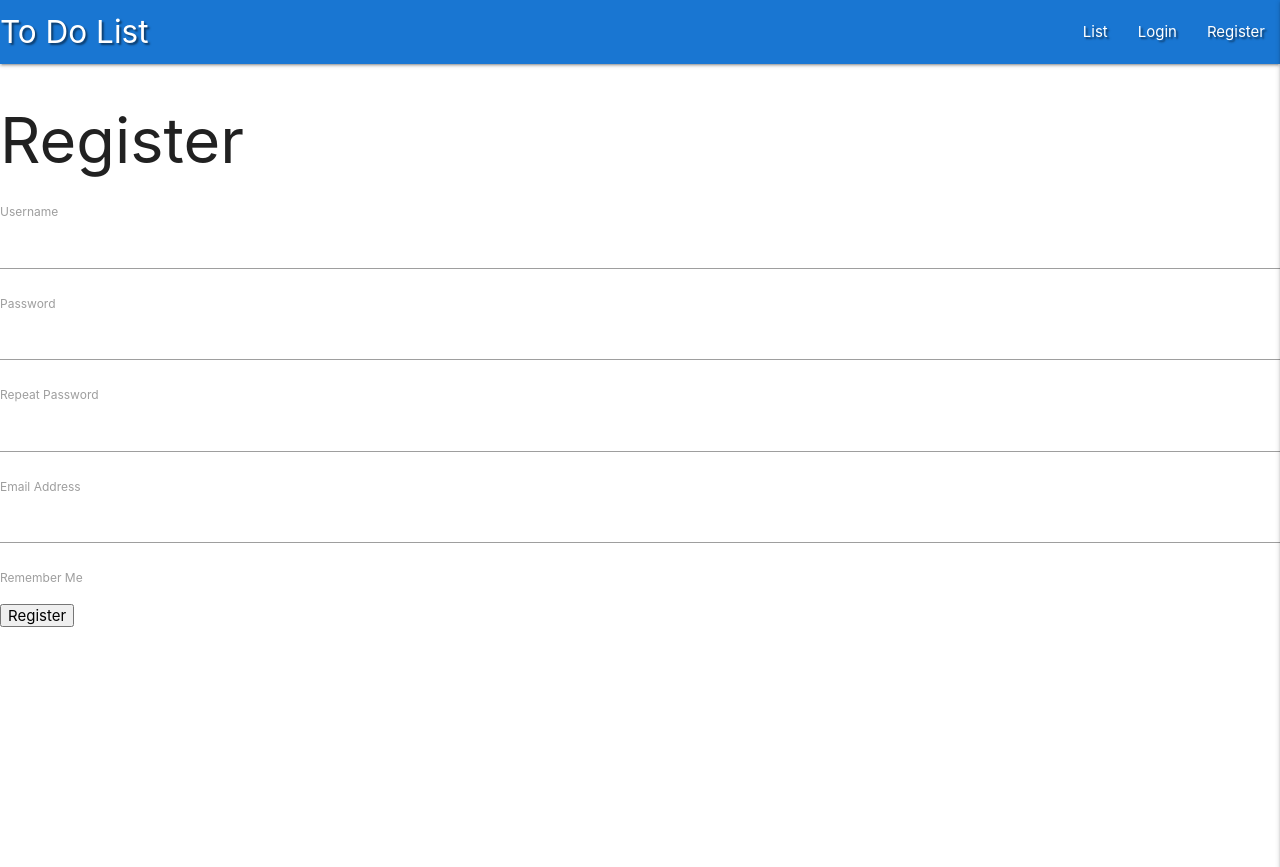
After one commit to Tipoki13/to-do-list, a Flask app: page /register in a window 1280 px wide. The commit adds this page. Shown: the top 867 px of the page. Run offline with Flask 2, Linux system fonts and the light colour scheme; some libraries are stand-ins or nearby versions.

Commit message:
Add register, login and logout functionality

```diff
--- a/app.py
+++ b/app.py
@@ -3,7 +3,9 @@ from flask import (
     Flask, flash, render_template,
     redirect, request, session, url_for)
 from flask_pymongo import PyMongo
+from forms import RegisterForm, LoginForm
 from bson.objectid import ObjectId
+import bcrypt
 if os.path.exists("env.py"):
     import env
 
@@ -23,6 +25,64 @@ def get_to_do():
     to_do = mongo.db.to_do.find()
     return render_template("to_do.html", to_do=to_do)
 
+@app.route('/login', methods=['GET', 'POST'])
+def login():
+    """Login handler"""
+    if session.get('logged_in'):
+        if session['logged_in'] is True:
+            return redirect(url_for('get_to_do', title="Sign In"))
+
+    form = LoginForm()
+
+    if form.validate_on_submit():
+        # get all users
+        users = mongo.db.users
+        # try and get one with same name as entered
+        db_user = users.find_one({'name': request.form['username']})
+
+        if db_user:
+            # check password using hashing
+            if bcrypt.hashpw(request.form['password'].encode('utf-8'),
+                             db_user['password']) == db_user['password']:
+                session['username'] = request.form['username']
+                session['logged_in'] = True
+                # successful redirect to home logged in
+                return redirect(url_for('get_to_do', title="Logged In", form=form))
+            # must have failed set flash message
+            flash('Invalid username/password combination')
+    return render_template("login.html", title="Sign In", form=form)
+
+
+@app.route('/register', methods=['GET', 'POST'])
+def register():
+    """Handles registration functionality"""
+    form = RegisterForm(request.form)
+    if form.validate_on_submit():
+        # get all the users
+        users = mongo.db.users
+        # see if we already have the entered username
+        existing_user = users.find_one({'name': request.form['username']})
+
+        if existing_user is None:
+            # hash the entered password
+            hash_pass = bcrypt.hashpw(request.form['password'].encode('utf-8'), bcrypt.gensalt())
+            # insert the user to DB
+            users.insert_one({'name': request.form['username'],
+                          'password': hash_pass,
+                          'email': request.form['email']})
+            session['username'] = request.form['username']
+            return redirect(url_for('get_to_do'))
+        # duplicate username set flash message and reload page
+        flash('Sorry, that username is already taken - use another')
+        return redirect(url_for('register'))
+    return render_template('register.html', title='Register', form=form)
+
+
+@app.route('/logout')
+def logout():
+    session.clear()
+    return redirect( url_for('login'))
+
 
 if __name__ == '__main__':
     app.run(host=os.environ.get('IP'),
--- /dev/null
+++ b/forms.py
@@ -0,0 +1,22 @@
+from flask_wtf import FlaskForm
+from wtforms import StringField, PasswordField, BooleanField, SubmitField, TextAreaField
+from wtforms.validators import DataRequired, Length, EqualTo, Email
+
+
+class LoginForm(FlaskForm):
+    username = StringField('Username', validators=[DataRequired()])
+    password = PasswordField('Password', validators=[DataRequired()])
+    remember_me = BooleanField('Remember Me')
+    submit = SubmitField('Sign In')
+
+
+class RegisterForm(FlaskForm):
+    username = StringField('Username', validators=[DataRequired(),
+                                                   Length(min=4, max=20)])
+    password = PasswordField('Password',
+                             validators=[DataRequired(),
+                                         EqualTo('password2', message='Passwords must match')])
+    password2 = PasswordField('Repeat Password')
+    email = StringField('Email Address', validators=[Length(min=6, max=35), Email()])
+    remember_me = BooleanField('Remember Me')
+    submit = SubmitField('Register')
--- a/templates/base.html
+++ b/templates/base.html
@@ -21,10 +21,13 @@
             <a href="#" data-target="mobile-demo" class="sidenav-trigger right"><i class="fas fa-bars"></i></a>
             <ul class="right hide-on-med-and-down">
                 <li><a href="{{ url_for('get_to_do') }}">List</a></li>
-                <li><a href="#">Add Item</a></li>
-                <li><a href="#">Login</a></li>
-                <li><a href="#">Register</a></li>
-                <li><a href="#">Logout</a></li>
+                {% if 'username' in session %}
+                    <li><a href="#">Add Item</a></li>
+                    <li><a href="{{ url_for('logout')}}">Logout</a></li>
+                {% else %}
+                    <li><a href="{{ url_for('login')}}">Login</a></li>
+                    <li><a href="{{ url_for('register') }}">Register</a></li>
+                {% endif %}
             </ul>
             </div>
         </nav>
@@ -34,7 +37,7 @@
             <li><a href="{{ url_for('get_to_do') }}">List</a></li>
             <li><a href="#">Add Item</a></li>
             <li><a href="#">Login</a></li>
-            <li><a href="#">Register</a></li>
+            <li><a href="{{ url_for('register') }}">Register</a></li>
             <li><a href="#">Logout</a></li>
         </ul>
     </header>
--- /dev/null
+++ b/templates/register.html
@@ -0,0 +1,49 @@
+{% extends "base.html" %}
+{% block nav_register %}active{% endblock %}
+{% block content %}
+    <h1>Register</h1>
+    {% with messages = get_flashed_messages() %}
+        {% if messages %}
+            <ul>
+                {% for message in messages %}
+                    <li class="alert-warning">{{ message }}</li>
+                {% endfor %}
+            </ul>
+        {% endif %}
+    {% endwith %}
+    <form action="" method="post">
+        {{ form.csrf_token }}
+        <p>
+            {{ form.username.label }}<br>
+            {{ form.username(size=32) }}<br>
+            {% for error in form.username.errors %}
+                <span style="color: red;">{{ error }}</span>
+            {% endfor %}
+        </p>
+        <p>
+            {{ form.password.label }}<br>
+            {{ form.password(size=32) }}<br>
+            {% for error in form.password.errors %}
+                <span style="color: red;">{{ error }}</span>
+            {% endfor %}
+        </p>
+        <p>
+            {{ form.password2.label }}<br>
+            {{ form.password2(size=32) }}<br>
+            {% for error in form.password2.errors %}
+                <span style="color: red;">{{ error }}</span>
+            {% endfor %}
+        </p>
+        <p>
+            {{ form.email.label }}<br>
+            {{ form.email(size=32) }}<br>
+            {% for error in form.email.errors %}
+                <span style="color: red;">{{ error }}</span>
+            {% endfor %}
+        </p>
+        <p>
+            {{ form.remember_me() }} {{ form.remember_me.label }}
+        </p>
+        <p>{{ form.submit() }}</p>
+    </form>
+{% endblock %}
```
Also changed, not shown: templates/login.html (added, +36 -0 lines), templates/to_do.html (+5 -2 lines).
